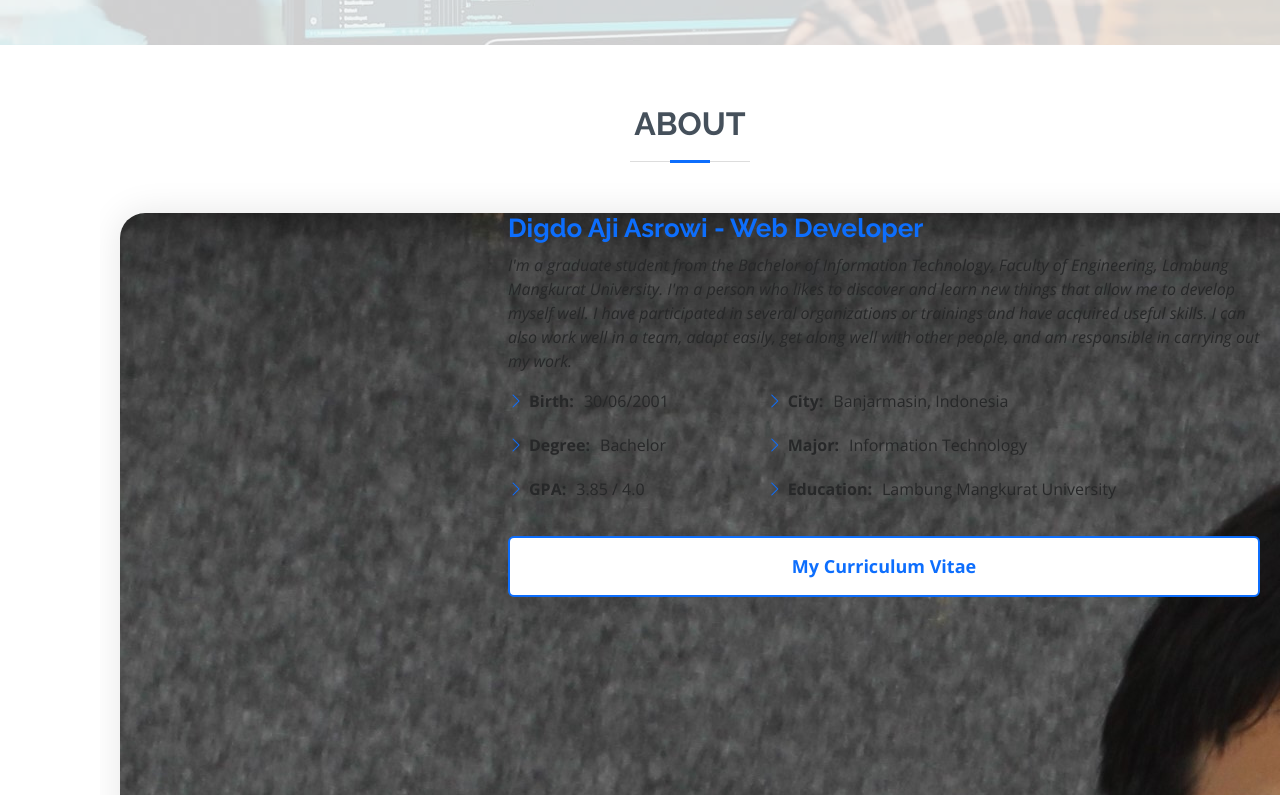
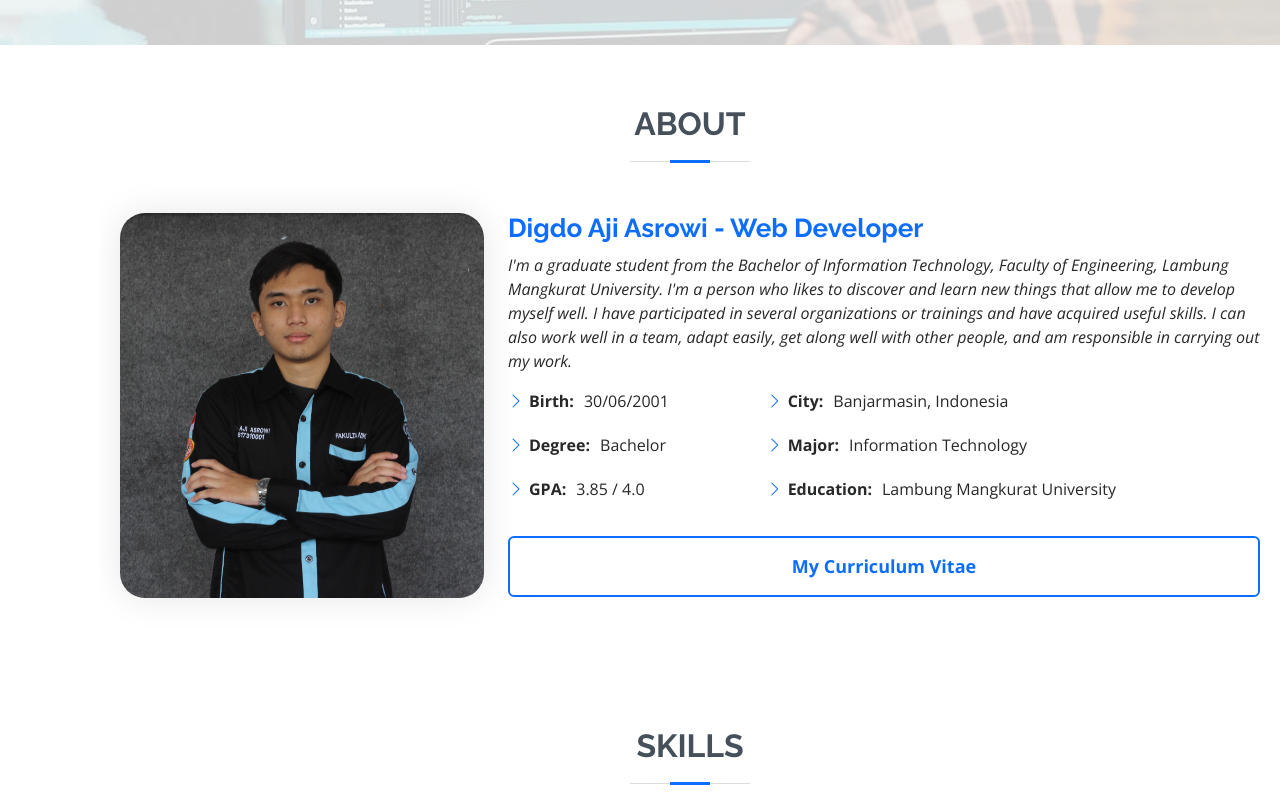
Before and after one commit to DigdoAji/portfolio-digdoajiasrowi, a plain HTML site: page index.html in a window 1280 px wide. Shown: the part 755-1550 px from the top of the page. Drawn offline with nearby package versions, Linux system fonts and the light colour scheme.

Commit message:
Update profile img

```diff
--- a/index.html
+++ b/index.html
@@ -84,7 +84,7 @@
           <div class="row">
             <div class="col-lg-4">
               <div class="about-img">
-                <img src="assets/img/profile-img.jpg"img-fluid" alt="" />
+                <img src="assets/img/profile-img.jpg" class="img-fluid" alt="" />
               </div>
             </div>
             <div class="col-lg-8 pt-4 pt-lg-0 content">
```
